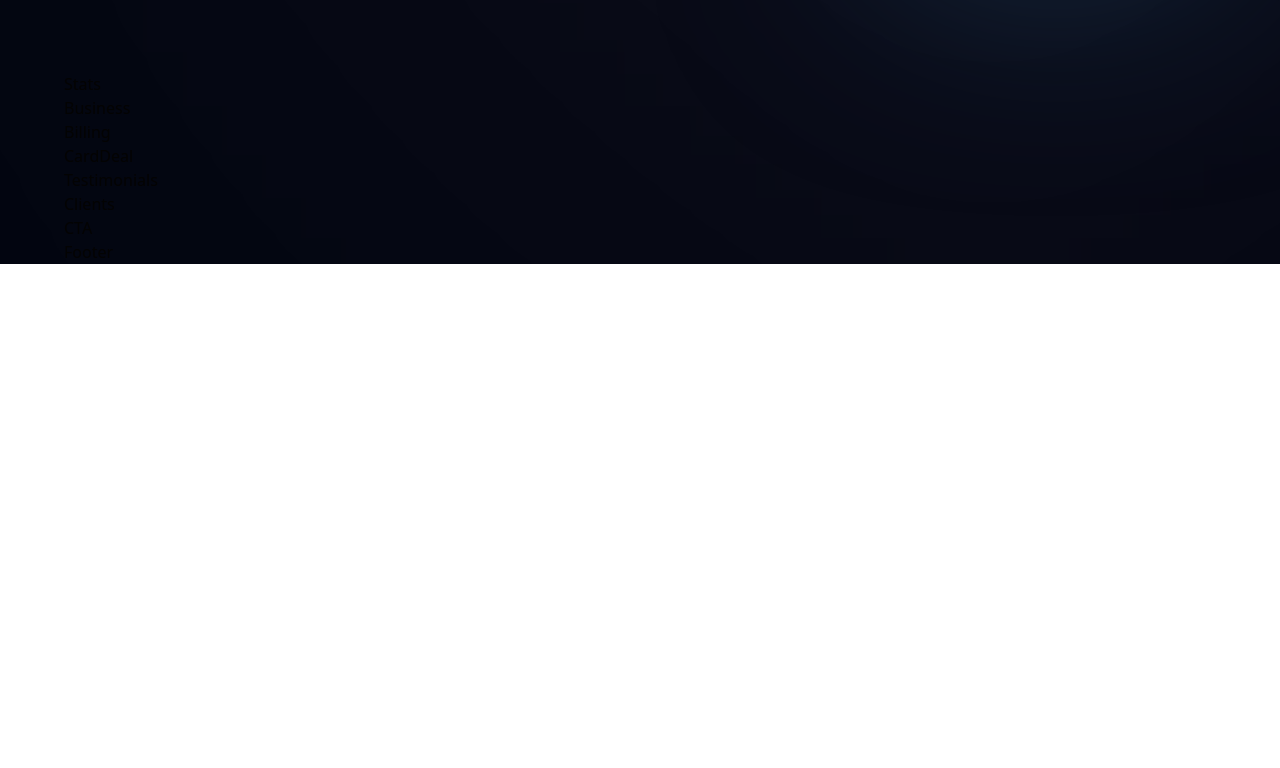
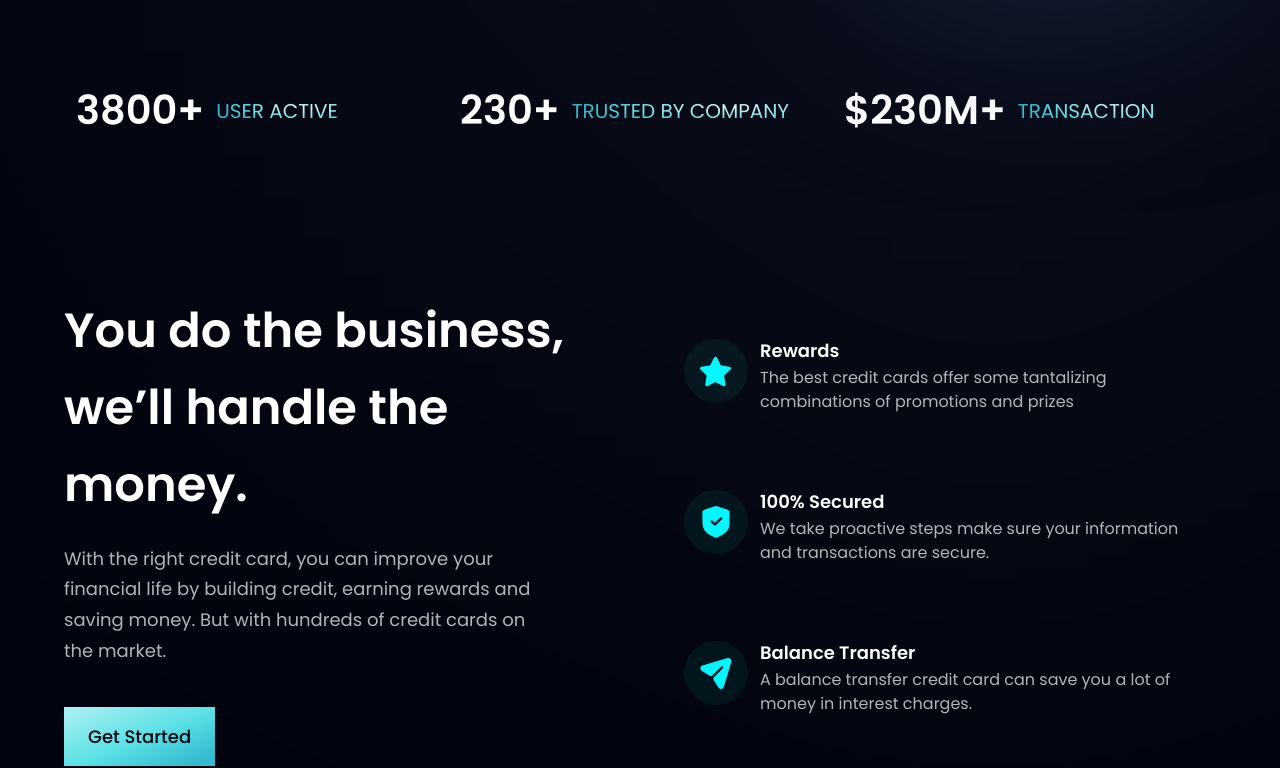
Before and after one commit to khardikk/Modern-UI-UX-Website, a React (Vite) app in the folder bank_modern_app/: page / in a window 1280 px wide. Shown: the part 716-1484 px from the top of the page. Before the commit the page ends 980 px from the top, so only its background shows below. Built offline with nearby package versions, Linux system fonts and the light colour scheme.

Commit message:
Business section and Stats Section Done

```diff
--- a/bank_modern_app/src/components/Business.jsx
+++ b/bank_modern_app/src/components/Business.jsx
@@ -1,8 +1,47 @@
-import React from 'react'
+import { features } from "../constants"
+import styles,{layout} from "../style"
+import Button from "./Button"
+
+const FeatureCard = ({icon, title, content, index}) => (
+  <div className={`flex flex-row p-6 rounded-[20px] ${index!== features.length -1 ?
+  "mb-6" : "mb-0"} feature-card`}>
+    <div className={`w-[64px] h-[64px] rounded-full
+    ${styles.flexCenter} bg-dimBlue`}>
+      <img src={icon} alt="icons" className="w-[50%] h-[50%]
+      object-contain"/>
+    </div>
+    <div className="flex-1 flex flex-col ml-3">
+      <h4 className="font-poppins font-semibold text-white
+      text-[18px] leading-[23px] mb-1">{title}</h4>
+      <p className="font-poppins font-normal text-dimWhite
+      text-[16px] leading-[24px] mb-1">{content}</p>
+    </div>
+  </div>
+)
 
 const Business = () => {
   return (
-    <div>Business</div>
+    <section id="features" className={layout.section}>
+      <div className={layout.sectionInfo}>
+        <h2 className={styles.heading2}>You do the business, <br className="sm:block hidden"/> we’ll handle the money.</h2>
+        <p className={`${styles.paragraph}
+        max-w-[470px] mt-5`}>
+        With the right credit card, you can improve your financial life by building credit,
+        earning rewards and saving money. But with hundreds of credit cards on the market.
+        </p>
+
+        <Button styles="mt-10" />
+      </div>
+
+      <div className={`${layout.sectionImg}
+      flex-col`}>
+
+        {features.map((feature, index) => (
+          <FeatureCard key={feature.id} {...feature} index={index}/>
+        ))}
+
+      </div>
+    </section>
   )
 }
 
--- a/bank_modern_app/src/components/Button.jsx
+++ b/bank_modern_app/src/components/Button.jsx
@@ -1,8 +1,12 @@
 import React from 'react'
 
-const Button = () => {
+const Button = ({ styles }) => {
   return (
-    <div>Button</div>
+    <button type='button' className={`py-4 px-6
+    bg-blue-gradient font-poppins font-medium text-[18px]
+    text-primary outline-none mt-10`}>
+      Get Started
+    </button>
   )
 }
 
--- a/bank_modern_app/src/components/Stats.jsx
+++ b/bank_modern_app/src/components/Stats.jsx
@@ -1,9 +1,23 @@
-import React from 'react'
+import { stats } from "../constants";
+import styles from "../style";
 
-const Stats = () => {
-  return (
-    <div>Stats</div>
+const Stats = () => (
+   <section className={`${styles.flexCenter} flex flex-row
+   flex-wrap sm:mb-20 mb-6`}>
+    {stats.map((stat)=>(
+      <div key = {stat.id} className={`flex-1 flex justify-start
+      items-center flex-row m-3`}>
+        <h4 className="font-poppins
+        font-semibold xs:text-[40px] text-[30px]
+        xs:leading-[53px] leading-[43px] text-white  ">{stat.value}</h4>
+        <p className="font-poppins
+        font-normal xs:text-[20px] text-[15px]
+        xs:leading-[26px] leading-[21px]
+        text-gradient uppercase ml-3">{stat.title}</p>
+      </div>
+    ))}
+   </section>
   )
-}
+
 
 export default Stats
```
